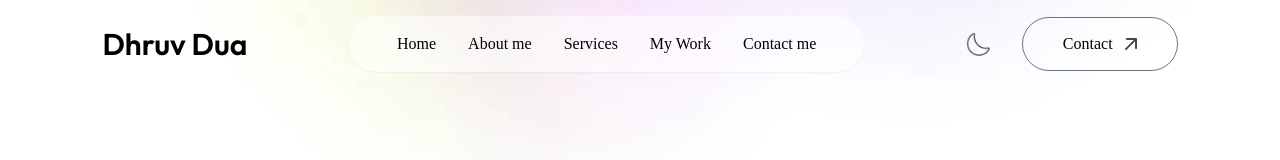
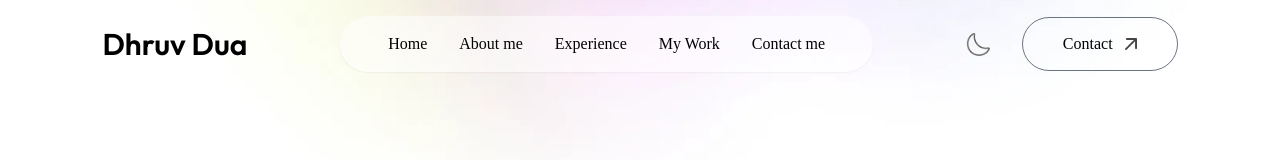
Before and after one commit to dhruvdua14/portfolio, a plain HTML site: page index.html in a window 1280 px wide. Shown: the top 160 px of the page. Drawn offline with nearby package versions, Linux system fonts and the light colour scheme; a web font is replaced by a local one.

Commit message:
added experience

```diff
--- a/index.html
+++ b/index.html
@@ -32,7 +32,7 @@
         dark:border dark:border-white/50 dark:bg-transparent ">
             <li><a href="#top">Home</a></li>
             <li><a href="#about">About me</a></li>
-            <li><a href="#services">Services</a></li>
+            <li><a href="#services">Experience</a></li>
             <li><a href="#work">My Work</a></li>
             <li><a href="#contact">Contact me</a></li>
         </ul>
```
